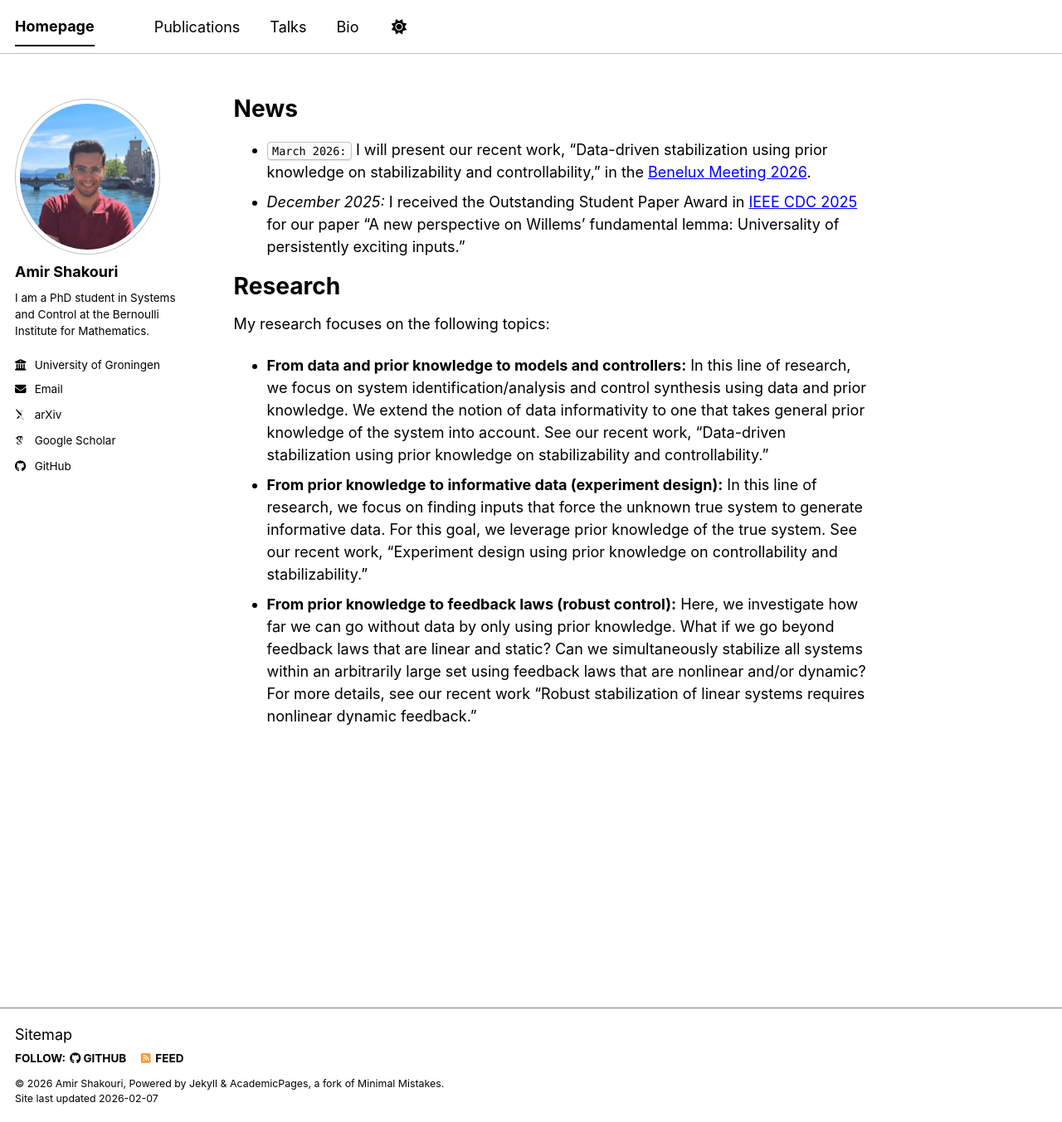
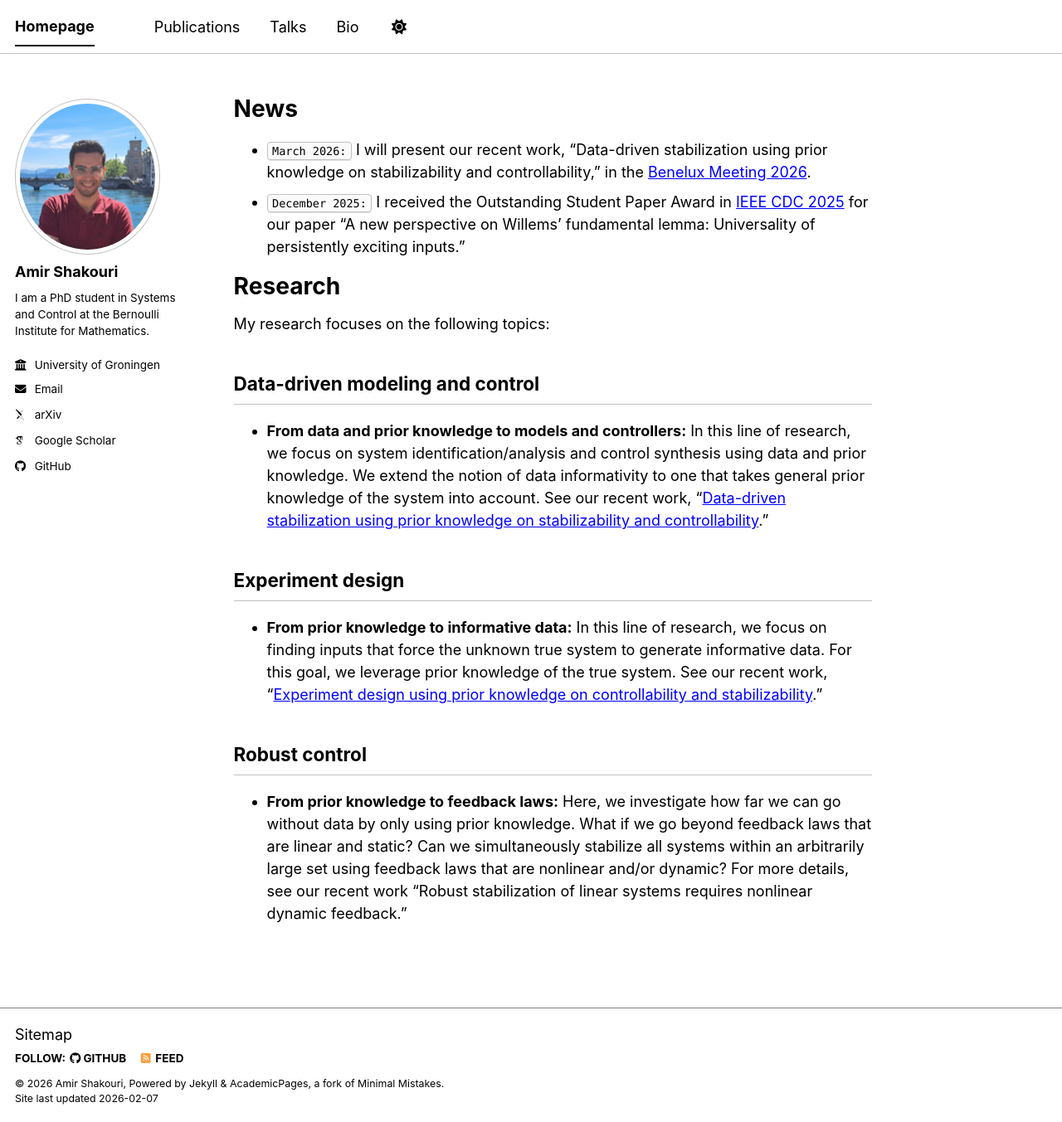
Before and after one commit to a-shakouri/a-shakouri.github.io, a Jekyll site: the page built from _pages/about.md, in a window 1280 px wide and 1353 px high. Shown: the whole window at 83% size. Built offline with Jekyll 4.4.1, drawn with Linux system fonts in a browser that asks for light colours; some web fonts are replaced; a script bundle is joined from its source files by our own code; library files that are not in the unit come from our copies.

Commit message:
Update about.md

```diff
--- a/_pages/about.md
+++ b/_pages/about.md
@@ -11,13 +11,21 @@
 ======
 
 - `March 2026:` I will present our recent work, "Data-driven stabilization using prior knowledge on stabilizability and controllability," in the [Benelux Meeting 2026](https://www.beneluxmeeting.nl/).
-- _December 2025:_ I received the Outstanding Student Paper Award in [IEEE CDC 2025](https://cdc2025.ieeecss.org/) for our paper "A new perspective on Willems’ fundamental lemma: Universality of persistently exciting inputs."
+- `December 2025:` I received the Outstanding Student Paper Award in [IEEE CDC 2025](https://cdc2025.ieeecss.org/) for our paper "A new perspective on Willems’ fundamental lemma: Universality of persistently exciting inputs."
 
 Research
 ======
 
 My research focuses on the following topics:
 
-- **From data and prior knowledge to models and controllers:** In this line of research, we focus on system identification/analysis and control synthesis using data and prior knowledge. We extend the notion of data informativity to one that takes general prior knowledge of the system into account. See our recent work, "Data-driven stabilization using prior knowledge on stabilizability and controllability."
-- **From prior knowledge to informative data (experiment design):** In this line of research, we focus on finding inputs that force the unknown true system to generate informative data. For this goal, we leverage prior knowledge of the true system. See our recent work, "Experiment design using prior knowledge on controllability and stabilizability."
-- **From prior knowledge to feedback laws (robust control):** Here, we investigate how far we can go without data by only using prior knowledge. What if we go beyond feedback laws that are linear and static? Can we simultaneously stabilize all systems within an arbitrarily large set using feedback laws that are nonlinear and/or dynamic? For more details, see our recent work "Robust stabilization of linear systems requires nonlinear dynamic feedback."
+Data-driven modeling and control
+------
+- **From data and prior knowledge to models and controllers:** In this line of research, we focus on system identification/analysis and control synthesis using data and prior knowledge. We extend the notion of data informativity to one that takes general prior knowledge of the system into account. See our recent work, "[Data-driven stabilization using prior knowledge on stabilizability and controllability](https://arxiv.org/pdf/2510.25452)."
+
+Experiment design
+------
+- **From prior knowledge to informative data:** In this line of research, we focus on finding inputs that force the unknown true system to generate informative data. For this goal, we leverage prior knowledge of the true system. See our recent work, "[Experiment design using prior knowledge on controllability and stabilizability](https://arxiv.org/pdf/2512.01876)."
+
+Robust control
+------
+- **From prior knowledge to feedback laws:** Here, we investigate how far we can go without data by only using prior knowledge. What if we go beyond feedback laws that are linear and static? Can we simultaneously stabilize all systems within an arbitrarily large set using feedback laws that are nonlinear and/or dynamic? For more details, see our recent work "Robust stabilization of linear systems requires nonlinear dynamic feedback."
```
